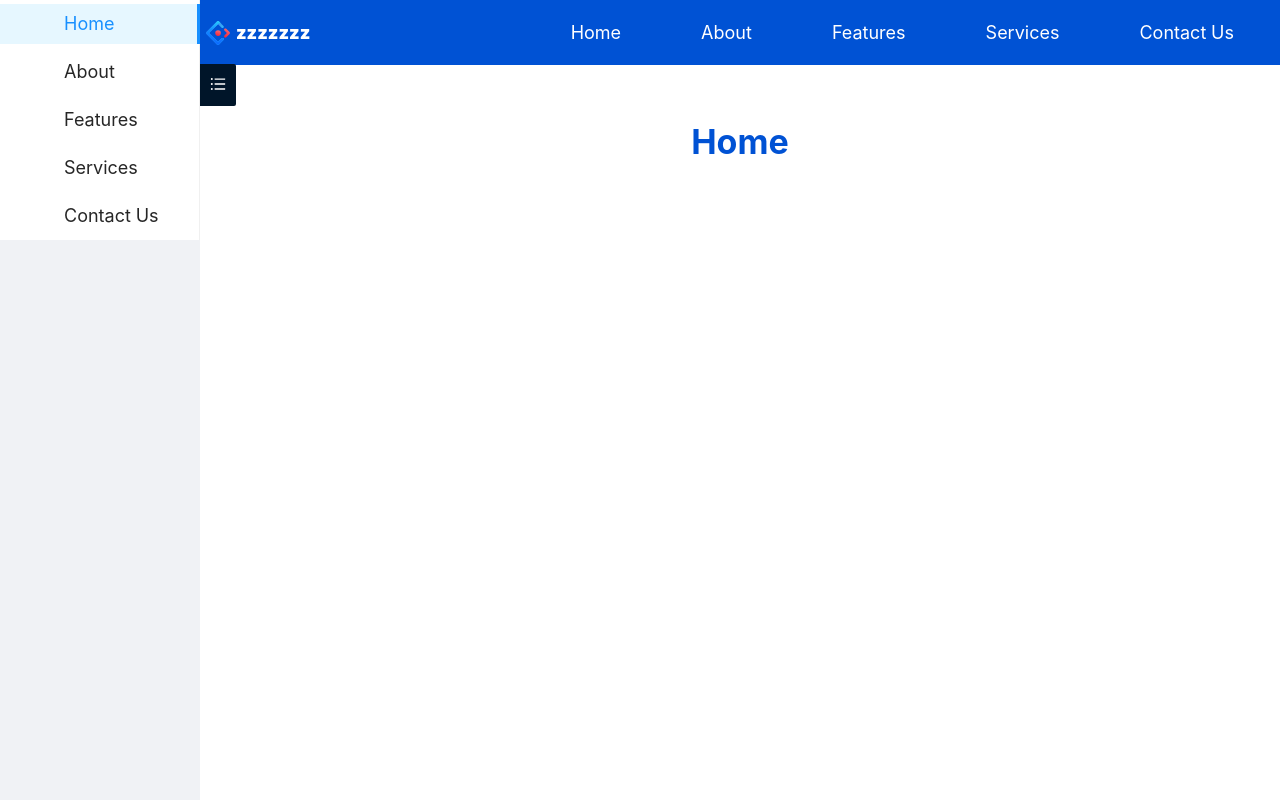
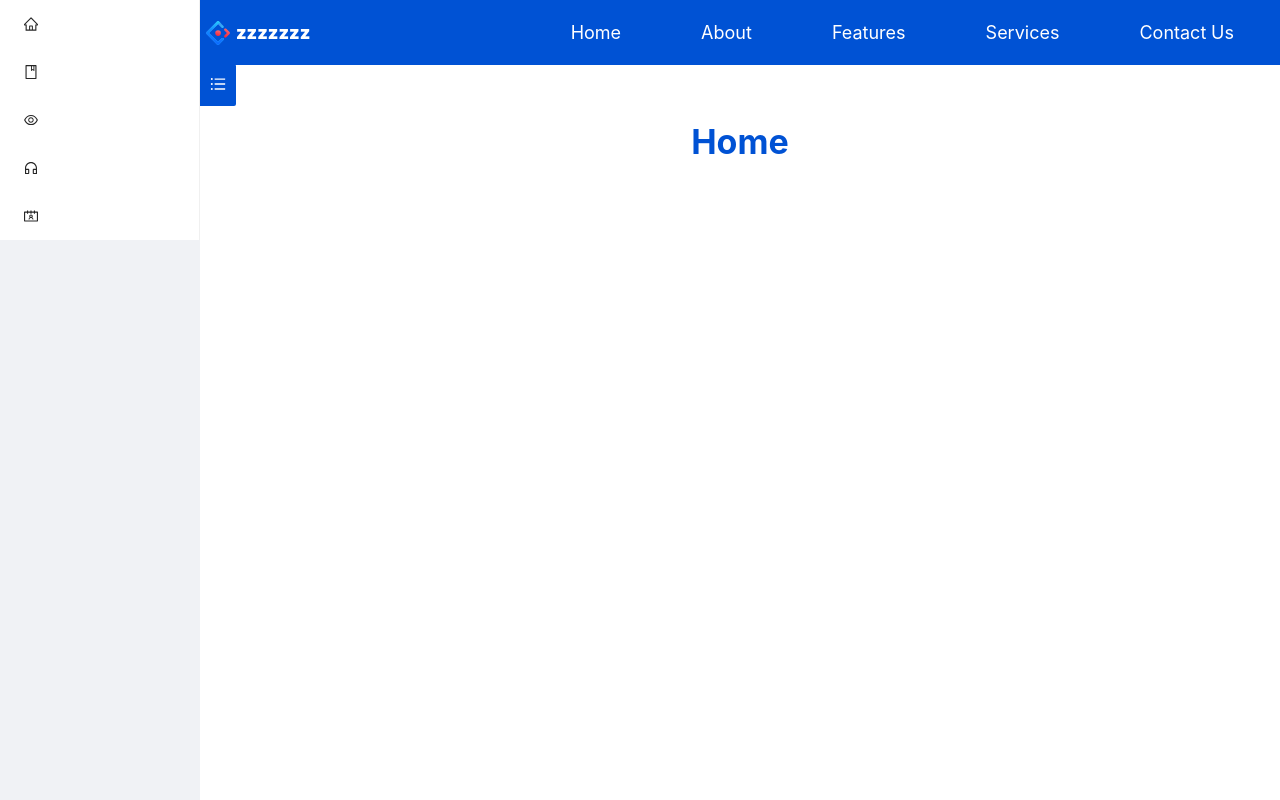
Before and after one commit to SiddheshDabholkar/zzzz-company, a React (Create React App) app: page / in a window 1280 px wide. Shown: the top 800 px of the page. Built offline with nearby package versions, Linux system fonts and the light colour scheme.

Commit message:
improved sidebar

```diff
--- a/src/components/Slider/index.jsx
+++ b/src/components/Slider/index.jsx
@@ -1,10 +1,16 @@
-import React, { useState } from "react";
+import React from "react";
 import { Link as LinkS } from "react-scroll";
 import styled from "styled-components";
 import { theme } from "../theme";
 import { Layout, Menu, Affix } from "antd";
+import {
+  HomeOutlined,
+  EyeOutlined,
+  BookOutlined,
+  CustomerServiceOutlined,
+  ContactsOutlined,
+} from "@ant-design/icons";
 const { Sider } = Layout;
-const { SubMenu } = Menu;
 
 const SiderContainer = styled(Sider)`
   .ant-layout-sider-zero-width-trigger {
@@ -30,11 +36,9 @@ const StyledLinkS = styled(LinkS)`
 const Sliderd = () => {
   return (
     <>
-      {/* <Layout> */}
       <Affix offsetTop={0}>
-        <Sider
+        <SiderContainer
           breakpoint="lg"
-          collapsedWidth="0"
           collapsedWidth="0"
           defaultCollapsed="true"
           collapsible
@@ -46,7 +50,8 @@ const Sliderd = () => {
             defaultOpenKeys={["sub1"]}
             mode="inline"
           >
-            <Menu.Item key="1">
+            <Menu.Item icon={<HomeOutlined />}>
+              Home
               <StyledLinkS
                 to="Home"
                 title="Home"
@@ -54,11 +59,10 @@ const Sliderd = () => {
                 smooth={true}
                 offset={50}
                 duration={500}
-              >
-                Home
-              </StyledLinkS>
+              />
             </Menu.Item>
-            <Menu.Item key="2">
+            <Menu.Item icon={<BookOutlined />}>
+              About
               <StyledLinkS
                 to="About"
                 title="About"
@@ -66,11 +70,10 @@ const Sliderd = () => {
                 smooth={true}
                 offset={50}
                 duration={500}
-              >
-                About
-              </StyledLinkS>
+              />
             </Menu.Item>
-            <Menu.Item key="3">
+            <Menu.Item icon={<EyeOutlined />}>
+              Features
               <StyledLinkS
                 to="Features"
                 title="Features"
@@ -78,11 +81,11 @@ const Sliderd = () => {
                 smooth={true}
                 offset={50}
                 duration={500}
-              >
-                Features
-              </StyledLinkS>
+              />
             </Menu.Item>
-            <Menu.Item key="4">
+
+            <Menu.Item icon={<CustomerServiceOutlined />}>
+              Services
               <StyledLinkS
                 to="Services"
                 title="Services"
@@ -90,11 +93,10 @@ const Sliderd = () => {
                 smooth={true}
                 offset={50}
                 duration={500}
-              >
-                Services
-              </StyledLinkS>
+              />
             </Menu.Item>
-            <Menu.Item key="5">
+            <Menu.Item icon={<ContactsOutlined />}>
+              Contact Us
               <StyledLinkS
                 to="ContactUS"
                 title="ContactUS"
@@ -102,12 +104,10 @@ const Sliderd = () => {
                 smooth={true}
                 offset={50}
                 duration={500}
-              >
-                Contact Us
-              </StyledLinkS>
+              />
             </Menu.Item>
           </Menu>
-        </Sider>
+        </SiderContainer>
       </Affix>
     </>
   );
--- a/src/components/header/index.jsx
+++ b/src/components/header/index.jsx
@@ -1,5 +1,5 @@
 import React from "react";
-import { Layout, Button } from "antd";
+import { Layout } from "antd";
 import { theme } from "../theme";
 import { Link as LinkS } from "react-scroll";
 import styled from "styled-components";
```
Also changed, not shown: 1 other file (tests, documents, lock files or other folders).
